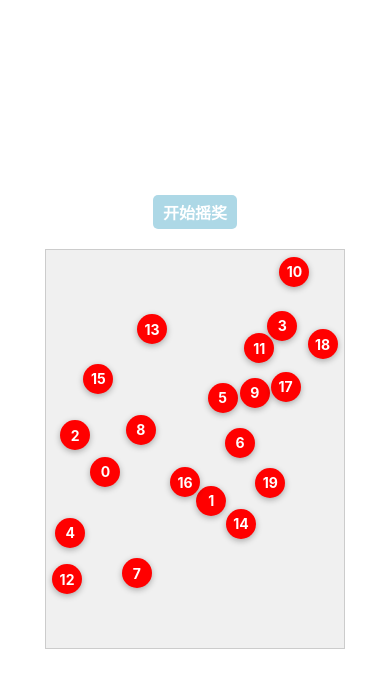
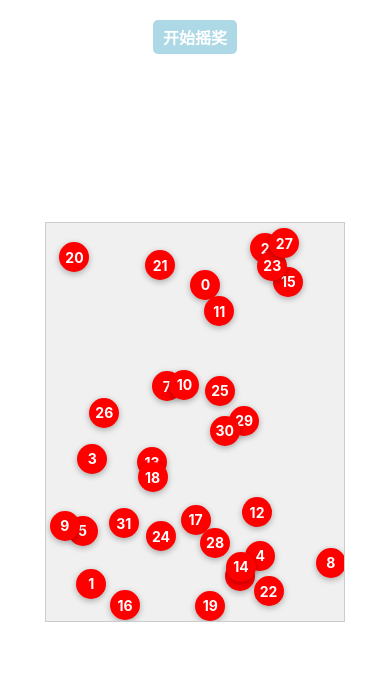
Before and after one commit to botshen/LotteryMachine, a React Native app: screen / in a window 390 px wide. Shown: the top 688 px of the page. Built offline with nearby package versions, Linux system fonts and the light colour scheme.

Commit message:
可以正常摇奖

```diff
--- a/App.tsx
+++ b/App.tsx
@@ -1,4 +1,4 @@
-import React, {useEffect, useState} from 'react';
+import React, {useEffect, useState, useRef} from 'react';
 import {View, StyleSheet, TouchableOpacity, Text} from 'react-native';
 
 interface Ball {
@@ -11,9 +11,11 @@ interface Ball {
 
 const LotteryMachine: React.FC = () => {
   const [balls, setBalls] = useState<Ball[]>([]);
+  const [isStarted, setIsStarted] = useState(false);
+  const timeoutRef = useRef<NodeJS.Timeout | null>(null);
 
   useEffect(() => {
-    const numBalls = 20; // 要添加的球的数量
+    const numBalls = 32; // 要添加的球的数量
 
     // 创建球的初始状态
     const initialBalls: Ball[] = Array.from({length: numBalls}, (_, index) => ({
@@ -28,13 +30,16 @@ const LotteryMachine: React.FC = () => {
   }, []);
 
   useEffect(() => {
-    const intervalId = setInterval(() => {
+    let intervalId: NodeJS.Timeout | null = null;
+
+    if (isStarted) {
+      intervalId = setInterval(() => {
         setBalls(prevBalls =>
           prevBalls.map(ball => {
             let {left, top, speedX, speedY} = ball;
 
-          left += speedX * 5; // 移动增量值
-          top += speedY * 5; // 移动增量值
+            left += speedX * 20; // 移动增量值
+            top += speedY * 20; // 移动增量值
 
             // 边界检查，如果超出边界则反转速度方向
             if (left <= 0 || left >= 270) {
@@ -48,11 +53,38 @@ const LotteryMachine: React.FC = () => {
           }),
         );
       }, 30);
+    }
 
-    return () => clearInterval(intervalId);
-  }, []);
+    return () => {
+      clearInterval(intervalId!);
+    };
+  }, [isStarted]);
+
+  const handleStartLottery = () => {
+    if (isStarted) {
+      return;
+    } // 避免重复点击开始摇奖按钮
+
+    setIsStarted(true);
+
+    if (timeoutRef.current) {
+      clearTimeout(timeoutRef.current);
+    }
+
+    timeoutRef.current = setTimeout(() => {
+      setIsStarted(false);
+    }, 2000);
+  };
 
   return (
+    <>
+      {!isStarted && (
+        <TouchableOpacity
+          onPress={handleStartLottery}
+          style={styles.startButton}>
+          <Text style={styles.buttonText}>开始摇奖</Text>
+        </TouchableOpacity>
+      )}
       <View style={styles.lotteryMachine}>
         {/* 渲染球 */}
         {balls.map(ball => (
@@ -63,19 +95,13 @@ const LotteryMachine: React.FC = () => {
           </View>
         ))}
       </View>
+    </>
   );
 };
 
 const App: React.FC = () => {
-  const handleStartLottery = () => {
-    // 在这里处理开始摇奖的逻辑
-  };
-
   return (
     <View style={styles.container}>
-      <TouchableOpacity onPress={handleStartLottery} style={styles.button}>
-        <Text style={styles.buttonText}>开始摇奖</Text>
-      </TouchableOpacity>
       <LotteryMachine />
     </View>
   );
@@ -87,8 +113,9 @@ const styles = StyleSheet.create({
     justifyContent: 'center',
     alignItems: 'center',
   },
-  button: {
-    marginBottom: 20,
+  startButton: {
+    position: 'absolute',
+    top: 20,
     paddingHorizontal: 10,
     paddingVertical: 5,
     backgroundColor: 'lightblue',
```
Lines whose indentation alone changed are shown as unchanged.
